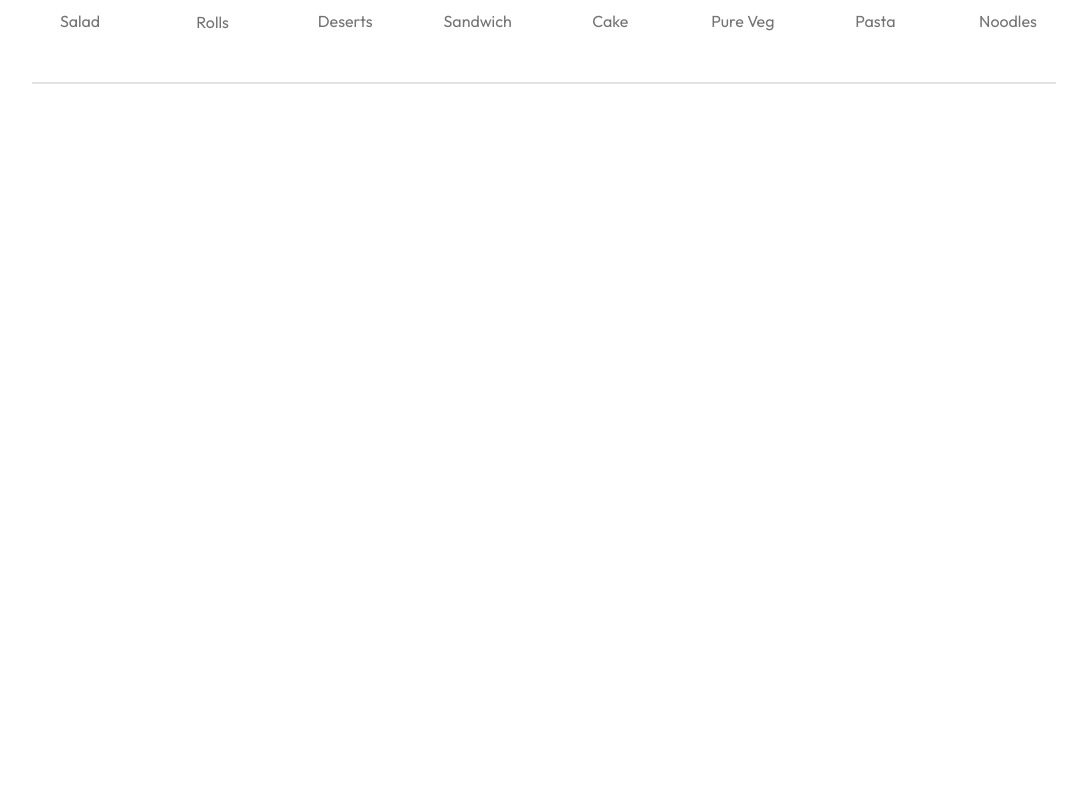
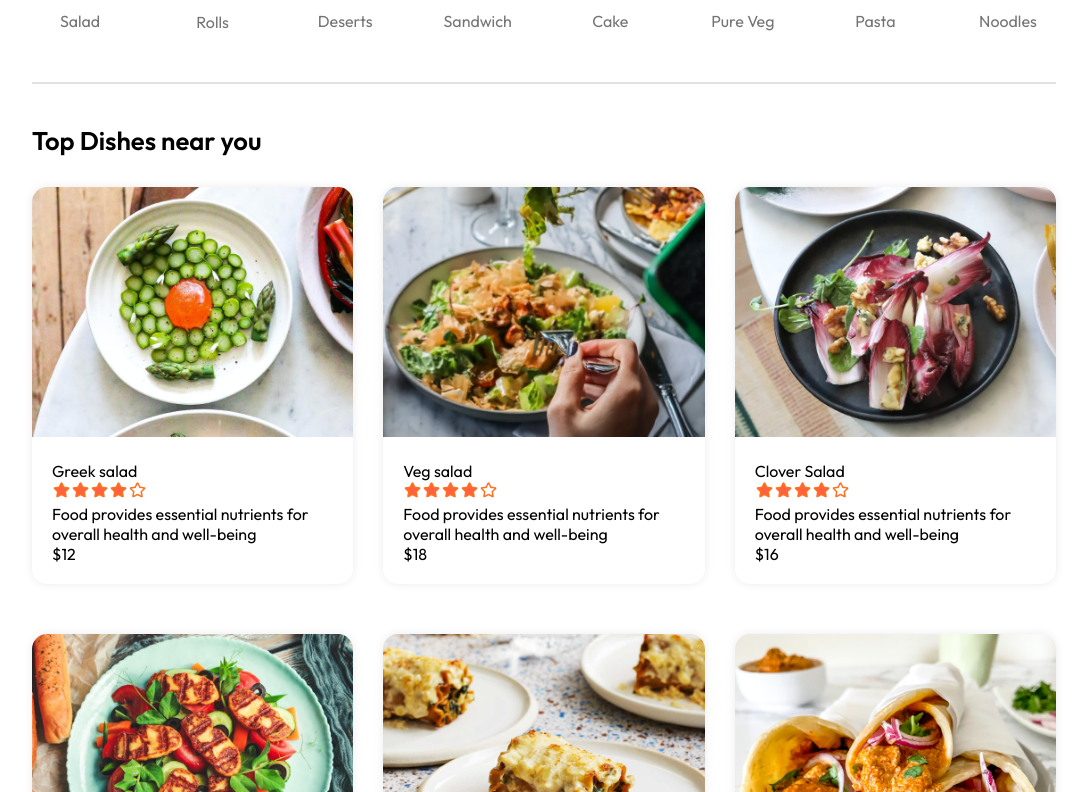
Before and after one commit to sezid/khidaaa, a React (Vite) app in the folder frontend/: page / in a window 1280 px wide. Shown: the part 868-1660 px from the top of the page, without its empty margins (96-1183 px from the left). Before the commit the page ends 962 px from the top, so only its background shows below. Built offline with nearby package versions, Linux system fonts and the light colour scheme.

Commit message:
Added food list with details and hovering action

```diff
--- a/frontend/index.html
+++ b/frontend/index.html
@@ -4,7 +4,7 @@
     <meta charset="UTF-8" />
     <link rel="icon" type="image/svg+xml" href="/dish.png" />
     <meta name="viewport" content="width=device-width, initial-scale=1.0" />
-    <title>Khuda Lagse</title>
+    <title>Khidaaa</title>
   </head>
   <body>
     <div id="root"></div>
--- /dev/null
+++ b/frontend/src/components/FoodDisplay/FoodDisplay.css
@@ -0,0 +1,18 @@
+.food-display{
+    margin-top: 30px;
+
+}
+
+.food-display h2 {
+    font-size: max(2vw,24px);
+    font-weight: 600;
+}
+
+.food-display-list{
+    display: grid;
+    grid-template-columns: repeat(auto-fill,minmax(240px,1fr));
+    margin-top: 30px;
+    gap: 30px;
+    row-gap: 50px;
+
+}
--- /dev/null
+++ b/frontend/src/components/FoodDisplay/FoodDisplay.jsx
@@ -0,0 +1,26 @@
+import React, { useContext } from 'react'
+import './FoodDisplay.css'
+import { StoreContext } from '../../context/StoreContext'
+import FoodItem from '../FoodItem/FoodItem'
+
+
+
+
+const FoodDisplay = ({category}) => {
+
+
+    const {food_list}=useContext(StoreContext)
+
+  return (
+    <div className='food-display' id='food-display'>
+      <h2>Top Dishes near you</h2>
+      <div className="food-display-list">
+        {food_list.map((item,index)=>{
+            return <FoodItem key={index} id={item._id} name={item.name} description={item.description} price={item.price} image={item.image}/>
+        })}
+      </div>
+    </div>
+  )
+}
+
+export default FoodDisplay
--- /dev/null
+++ b/frontend/src/components/FoodItem/FoodItem.css
@@ -0,0 +1,26 @@
+.food-item{
+    width: 100%;
+    margin: auto;
+    border-radius: 15px;
+    box-shadow: 0px 0px 10px #00000015;
+    transition: 0.3s;
+    animation: fadeIn 1s;
+    cursor: pointer;
+}
+
+.food-item-image{
+    width: 100%;
+    border-radius: 15px 15px 0px 0px;
+
+}
+
+.food-item-info{
+    padding: 20px;
+
+}
+
+.food-item:hover {
+    transform: scale(1.05);
+    box-shadow: 0 4px 8px rgba(0, 0, 0, 0.2);
+    background-color: orange;
+}
--- /dev/null
+++ b/frontend/src/components/FoodItem/FoodItem.jsx
@@ -0,0 +1,25 @@
+import React from 'react'
+import './FoodItem.css'
+import { assets } from '../../assets/assets'
+
+const FoodItem = ({id,name,price,description,image}) => {
+  return (
+    <div className='food-item'>
+
+            <div className="food-item-img-container">
+                <img className= 'food-item-image' src={image} alt="" />
+            </div>
+            <div className='food-item-info'>
+                <div className="food-item-name-rating">
+                    <p>{name}</p>
+                    <img src={assets.rating_starts} alt="" />
+                </div>
+                <p className="food-item-desc">{description}</p>
+                <p className="food-item-price">${price}</p>
+            </div>
+
+    </div>
+  )
+}
+
+export default FoodItem
--- /dev/null
+++ b/frontend/src/context/StoreContext.jsx
@@ -0,0 +1,18 @@
+import { createContext } from "react";
+import { food_list } from "../assets/assets";
+
+export const StoreContext =createContext(null);
+
+const StoreContextProvider = (props) =>{
+    const contextValue={
+        food_list
+    }
+
+    return (
+        <StoreContext.Provider value={contextValue}>
+            {props.children}
+        </StoreContext.Provider>
+    )
+}
+
+export default StoreContextProvider;
--- a/frontend/src/main.jsx
+++ b/frontend/src/main.jsx
@@ -3,11 +3,14 @@
 import App from './App.jsx'
 import './index.css'
 import {BrowserRouter} from 'react-router-dom'
+import StoreContextProvider from './context/StoreContext.jsx'
 
 
 ReactDOM.createRoot(document.getElementById('root')).render(
   <BrowserRouter>
-  <App />
+  <StoreContextProvider>
+    <App/>
+  </StoreContextProvider>
   </BrowserRouter>
 
 
--- a/frontend/src/pages/Home/Home.jsx
+++ b/frontend/src/pages/Home/Home.jsx
@@ -2,6 +2,7 @@
 import './Home.css'
 import Header from '../../components/Header/Header'
 import ExploreMenu from '../../components/ExploreMenu/ExploreMenu'
+import FoodDisplay from '../../components/FoodDisplay/FoodDisplay';
 
 function Home() {
 
@@ -11,7 +12,7 @@
     <div>
       <Header/>
       <ExploreMenu category={category} setCategory={setCategory}/>
-
+      <FoodDisplay category={category}/>
     </div>
   )
 }
```
